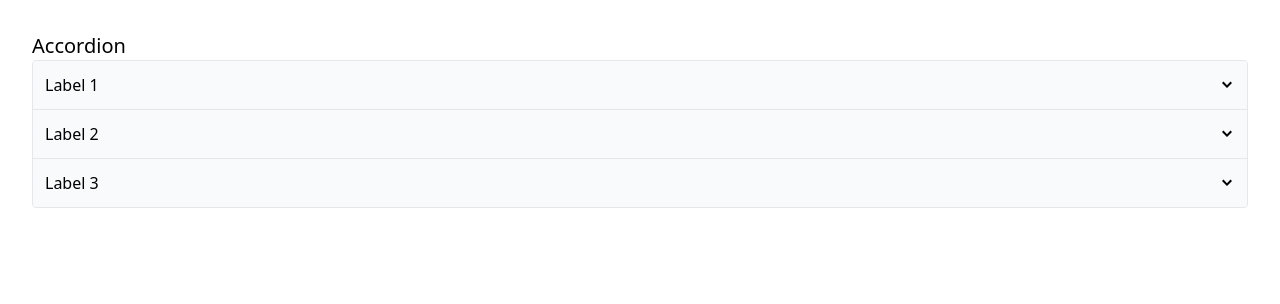
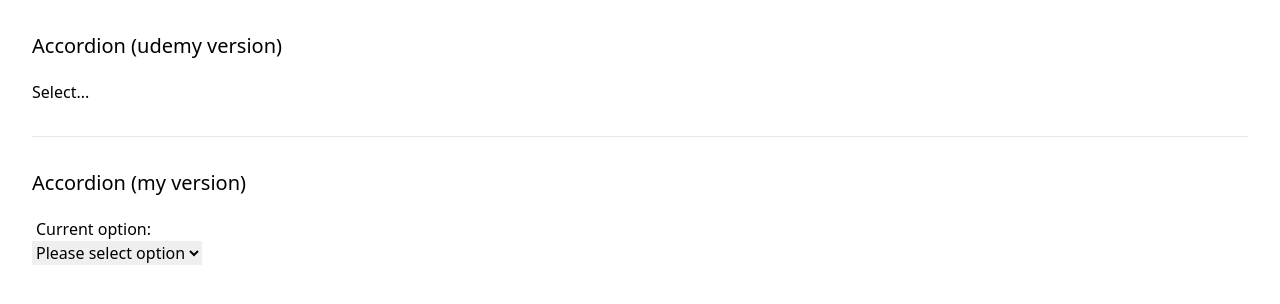
Before and after one commit to anzuj/udemy-react, a React (Create React App) app: page / in a window 1280 px wide. Shown: the top 304 px of the page. Built offline with nearby package versions, Linux system fonts and the light colour scheme.

Commit message:
checkpoint

```diff
--- a/src/App.js
+++ b/src/App.js
@@ -1,28 +1,21 @@
-import Accordion from "./components/Accordion";
-// import { GoBell, GoCloudDownload } from "react-icons/go";
+import Dropdown from "./components/Dropdown";
+import { useState } from "react";
 function App() {
-  const items = [
-    {
-      label: "Label 1",
-      content:
-        "Lorem ipsum dolor sit amet, consectetur adipiscing elit. Donec aliquet justo vulputate, auctor lectus eget, viverra dolor. Proin porttitor velit vel maximus",
-        id:1
-    },
-    {
-      label: "Label 2",
-      content:
-        "Vestibulum ante ipsum primis in faucibus orci luctus et ultrices posuere cubilia curae; Mauris bibendum dignissim odio. Lorem ipsum dolor sit amet, consectetur adipiscing elit. Duis tellus nunc, facilisis quis leo ultricies, porttitor pulvinar nisl. Phasellus lectus ante, vehicula nec felis imperdiet, sodales aliquet risus. Nulla ut ante feugiat, blandit dui vel, rutrum risus. Proin porttitor sapien libero, eget consequat purus faucibus quis. Nulla tellus orci, luctus sed lectus nec, sagittis finibus ligula.",
-        id:2
-    },
-    {
-      label: "Label 3",
-      content: "Sed eu libero imperdiet, luctus arcu in, lobortis velit. Suspendisse non lorem.",
-      id: 3
-    },
+    const [selection, setSelection] = useState(null);
+
+    const handleSelect= (option) => {
+        setSelection(option);
+      };
+
+  const options = [
+    { label: "Red", value: "red" },
+    { label: "Blue", value: "blue" },
+    { label: "Green", value: "green" },
   ];
+
   return (
     <div>
-      <Accordion items={items}></Accordion>
+      <Dropdown options={options} selection={selection} onSelect={handleSelect}></Dropdown>
     </div>
   );
 }
--- /dev/null
+++ b/src/components/Dropdown.js
@@ -0,0 +1,38 @@
+import { useState } from "react";
+import DropdownMine from "./DropdownMine";
+import classnames from "classnames";
+
+export default function Dropdown({ options, selection, onSelect }) {
+  const [isOpen, setIsOpen] = useState(false);
+
+  const handleClick = () => {
+    setIsOpen(!isOpen);
+  };
+
+  const handleOptionClick = (option) => {
+    setIsOpen(false);
+    onSelect(option)
+  };
+  const renderedOptions = options.map((option) => {
+    return (
+      <div onClick={() => handleOptionClick(option.value)} key={option.value}>
+        {option.label}
+      </div>
+    );
+  });
+
+  // My implementation with <select>
+  return (
+    <div className="p-8">
+      <div className="text-xl mb-5">Accordion (udemy version)</div>
+      {selection &&   <div className={classnames("mb-2", { [`text-${selection}-500`]: true })}>
+        Current option: {selection}
+      </div>}
+
+      <div onClick={handleClick}>Select...</div>
+      {isOpen && <div>{renderedOptions}</div>}
+      <hr className="my-8"></hr>
+      <DropdownMine options={options} />
+    </div>
+  );
+}
--- /dev/null
+++ b/src/components/DropdownMine.js
@@ -0,0 +1,29 @@
+import { useState } from "react";
+
+export default function DropdownMine({ options }) {
+  const [currentOption, setCurrentOption] = useState("");
+
+  const handleSelectOption = (event) => {
+    setCurrentOption(event.target.value);
+  };
+
+  const renderedOptions = options.map((option) => {
+    return (
+      <option value={option.value} key={option.value}>
+        {option.label}
+      </option>
+    );
+  });
+
+  return (
+    <div className="">
+      <div className="text-xl mb-5">Accordion (my version)</div>
+      <div className="ml-1">Current option: {currentOption} </div>
+
+      <select onChange={handleSelectOption}>
+        <option value="">Please select option</option>
+        {renderedOptions}
+      </select>
+    </div>
+  );
+}
--- /dev/null
+++ b/src/components/pages/AccordionPage.js
@@ -0,0 +1,29 @@
+import Accordion from "./components/Accordion";;
+function AccordionPage() {
+  const items = [
+    {
+      label: "Label 1",
+      content:
+        "Lorem ipsum dolor sit amet, consectetur adipiscing elit. Donec aliquet justo vulputate, auctor lectus eget, viverra dolor. Proin porttitor velit vel maximus",
+        id:1
+    },
+    {
+      label: "Label 2",
+      content:
+        "Vestibulum ante ipsum primis in faucibus orci luctus et ultrices posuere cubilia curae; Mauris bibendum dignissim odio. Lorem ipsum dolor sit amet, consectetur adipiscing elit. Duis tellus nunc, facilisis quis leo ultricies, porttitor pulvinar nisl. Phasellus lectus ante, vehicula nec felis imperdiet, sodales aliquet risus. Nulla ut ante feugiat, blandit dui vel, rutrum risus. Proin porttitor sapien libero, eget consequat purus faucibus quis. Nulla tellus orci, luctus sed lectus nec, sagittis finibus ligula.",
+        id:2
+    },
+    {
+      label: "Label 3",
+      content: "Sed eu libero imperdiet, luctus arcu in, lobortis velit. Suspendisse non lorem.",
+      id: 3
+    },
+  ];
+  return (
+    <div>
+      <Accordion items={items}></Accordion>
+    </div>
+  );
+}
+
+export default AccordionPage;
```
